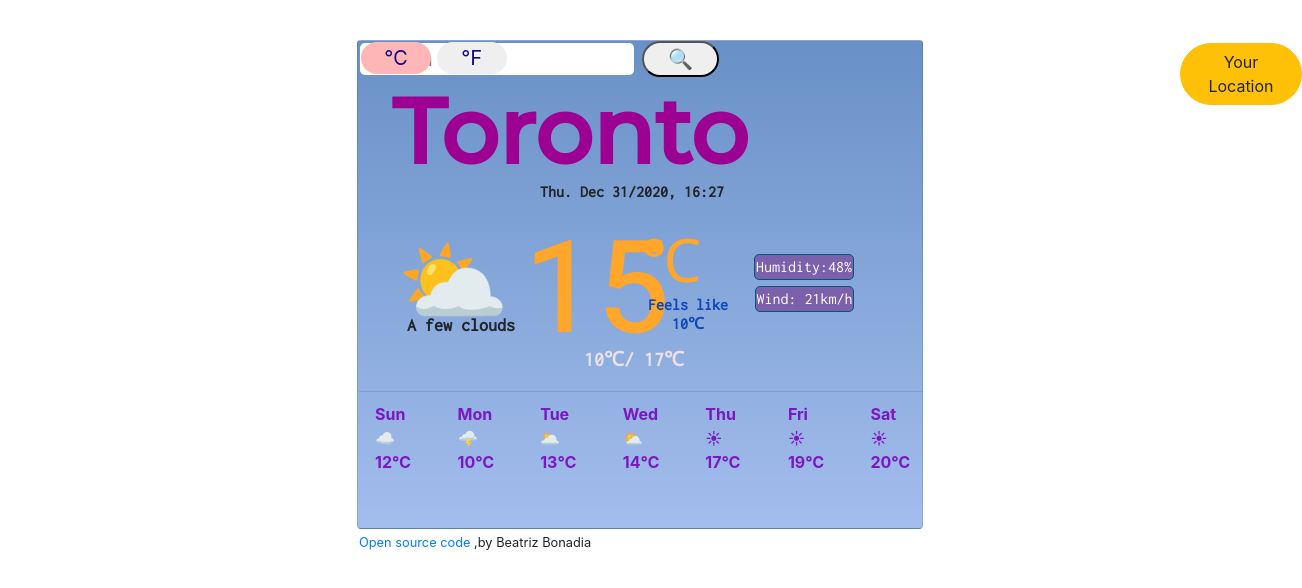
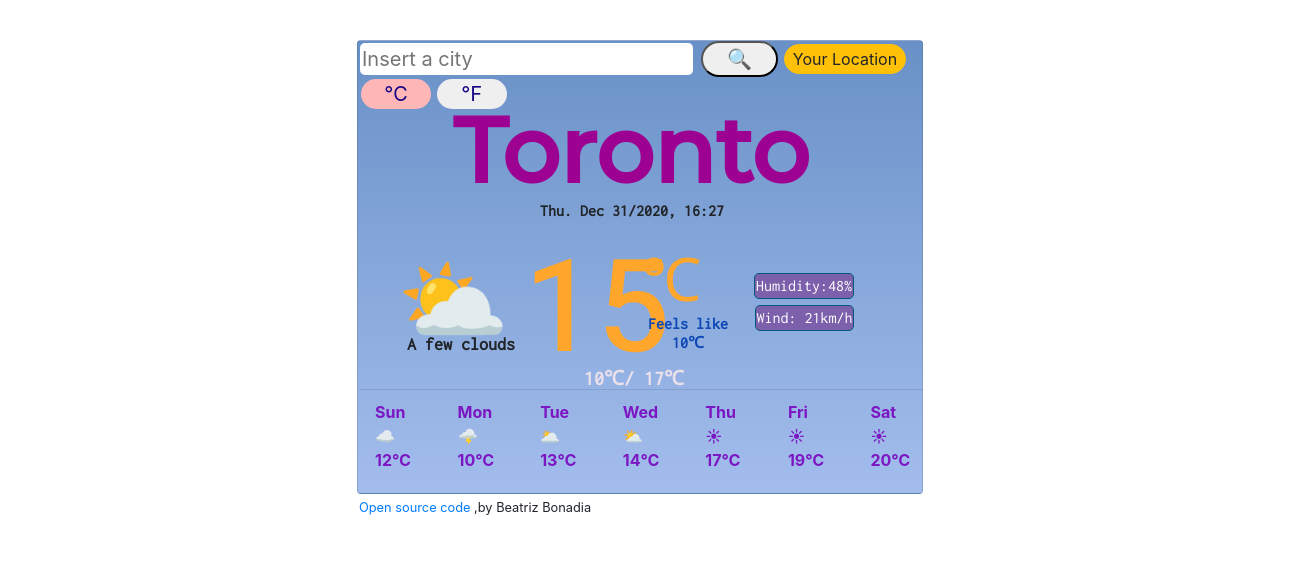
Before and after one commit to beatrizbonadia/weather-app, a plain HTML site: page index.html in a window 1280 px wide. Shown: the whole page, 1302 px wide, since content can reach past the window. Drawn offline with nearby package versions, Linux system fonts and the light colour scheme; no server answers.

Commit message:
adjusted positioning of elements

```diff
--- a/src/styles.css
+++ b/src/styles.css
@@ -1,7 +1,8 @@
 .mainInfo {
+  max-width: 530px;
   position: relative;
   text-align: center;
-  top: -26px;
+  top: -5px;
   left: -5px;
 }
 
@@ -62,7 +63,7 @@ h5 {
   max-width: 566px;
   margin: 0 auto;
   display: block;
-  max-height: 489px;
+  max-height: 454px;
   margin-top: 40px;
   background-image: linear-gradient(to top, #a3bded 0%, #6991c7 100%);
 }
@@ -75,7 +76,7 @@ form {
   width: 333px;
   border-radius: 5px;
   border: 1px;
-  max-width: 274px;
+  max-width: 334px;
 }
 
 .search {
@@ -87,18 +88,19 @@ form {
 
 .btn {
   position: relative;
-  right: -380px;
-  top: -34px;
+  top: -33px;
+  left: -16px;
   width: 122px;
   border-radius: 50px;
   border: -1px thin;
   max-width: 122px;
+  padding: 2px;
 }
 
 .temperature-unit {
   position: relative;
   right: -3px;
-  top: -35px;
+  top: 2px;
 }
 
 .℃ {
@@ -107,6 +109,7 @@ form {
   border: none;
   background: #ffb6b6;
   color: #150485;
+  padding: 0;
 }
 
 .℉ {
@@ -114,6 +117,7 @@ form {
   border-radius: 70px;
   border: none;
   color: #150485;
+  padding: 0;
 }
 
 .nowEmoji {
```
